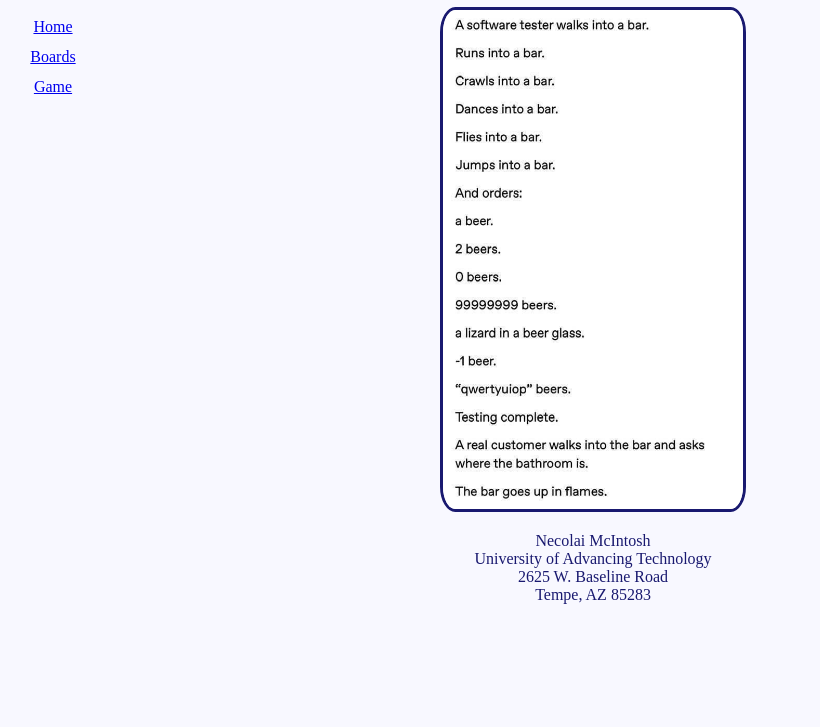
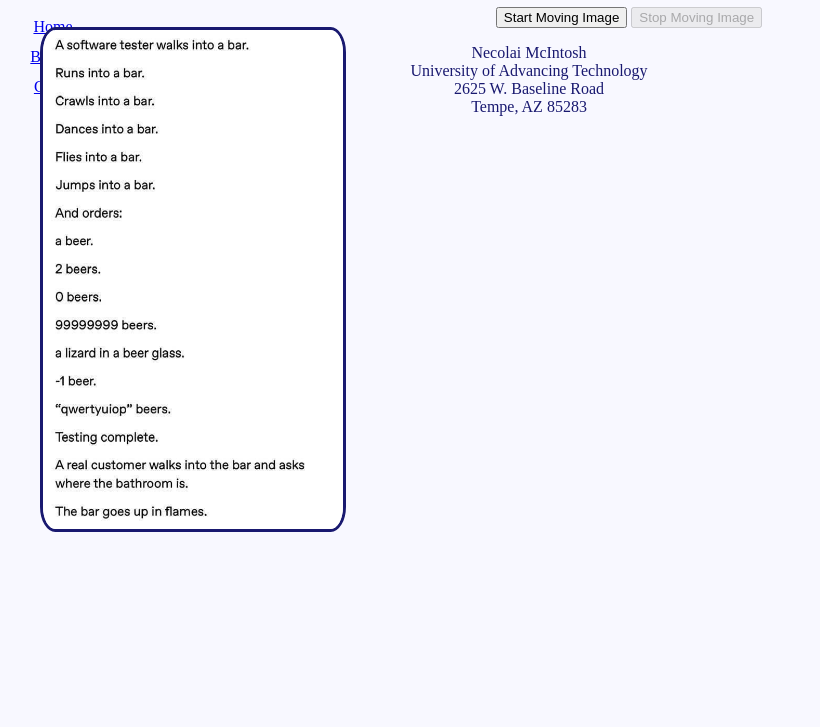
Before and after one commit to AgentNAM/CSC102-Fall2024, a plain HTML site: page index.html in a window 1280 px wide. Shown: the part 73-800 px from the top of the page, without its empty margins (60-880 px from the left). Drawn offline with Linux system fonts and the light colour scheme.

Commit message:
Add files via upload

```diff
--- /dev/null
+++ b/imagemoving.js
@@ -0,0 +1,46 @@
+// track the interval id
+var intervalId = 0;
+
+// this function will move our image around the page
+function moveImage(){
+    // make it so we can't click on the start button (since we just started moving the image)
+    document.getElementById("startButton").disabled = true;
+    // make the stop button clickable
+    document.getElementById("stopButton").disabled = false;
+
+    // create a nickname/shortcut variable that points to our HTML image
+    var image = document.getElementById("memeImage");
+
+    // this will keep track of where the image was
+    var oldX = 0;
+    var oldY = 0;
+    // keeping track of the intervalId will allow us to stop moving the image
+    intervalId = setInterval(function(){
+        // set the x and y coordinates for the image
+        // Math.random * 1000 would give you a random number
+        var newX = 5; // moving the image by 5 pixels - this could be a random number
+        var newY = 5; // moving the image by 5 pixels - this could be a random number
+
+        // oldX += newX is the same thing as oldX = oldX + newX;
+        oldX += newX;
+        // oldY += newY is the same thing as oldY = oldY + newY;
+        oldY += newY;
+
+        console.log("oldX = " + oldX);
+        console.log("oldY = " + oldY);
+
+        image.style.left = oldX + "px";
+        image.style.top = oldY + "px";
+    }, 1000); // 1000 is 1000 milliseconds = 1 second
+}
+
+// this function will stop moving the image
+function stopMoveImage(){
+    // make it so we can click on the start button (since we just stopped moving the image)
+    document.getElementById("startButton").disabled = false;
+    // make the stop button not clickable
+    document.getElementById("stopButton").disabled = true;
+
+    // call the built-in JavaScript function to clear out the interval
+    clearInterval(intervalId);
+}
--- a/index.html
+++ b/index.html
@@ -13,6 +13,10 @@
             background-color: antiquewhite;
         } */
     </style>
+
+    <script src="imagemoving.js">
+
+    </script>
 </head>
 <body>
     <!-- this section will have things like a menu or logo or page title -->
@@ -31,6 +35,9 @@
 
     <!-- p is the paragraph tag -->
     <p>
+        <input type="button" id="startButton" value="Start Moving Image" onclick="moveImage();">
+        <input type="button" id="stopButton" value="Stop Moving Image" onclick="stopMoveImage();" disabled="true">
+
         <img src="software_tester_meme.jpg" id="memeImage">
     </p>
 
--- a/main.css
+++ b/main.css
@@ -11,7 +11,7 @@ selector{
 body{
     background-color:ghostwhite;
     color:midnightblue;
-    width: 100%;
+    width: 90%;
 }
 
 header{
@@ -34,6 +34,9 @@ footer{
 }
 
 #memeImage{
+    position: absolute; /* this will allow us to move the image around */
+    left: 100px; /* optional */
+    top: 100px; /* optional */
     margin-right: 200px;
     width: 300px;
     border-style: solid;
```
